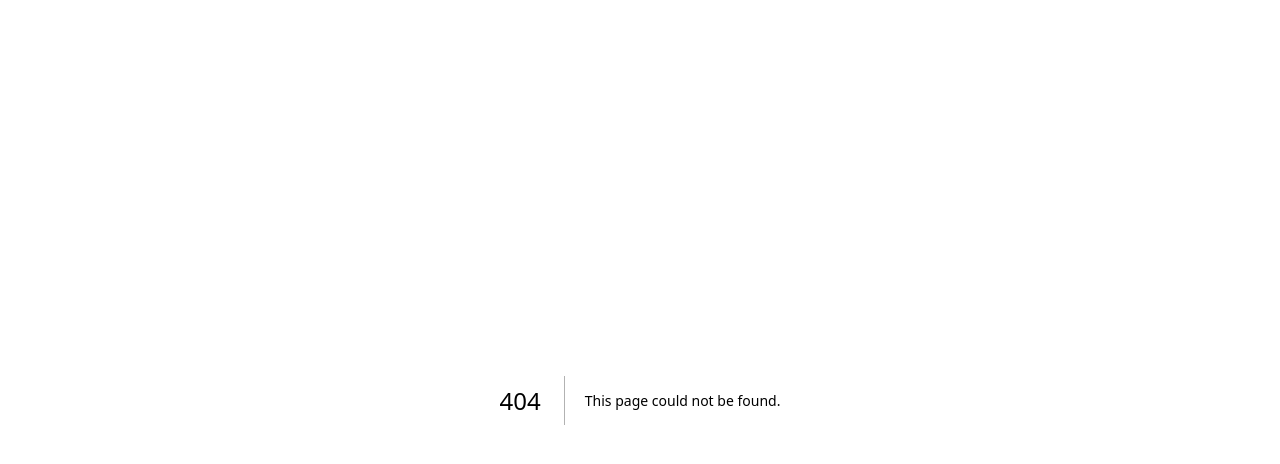
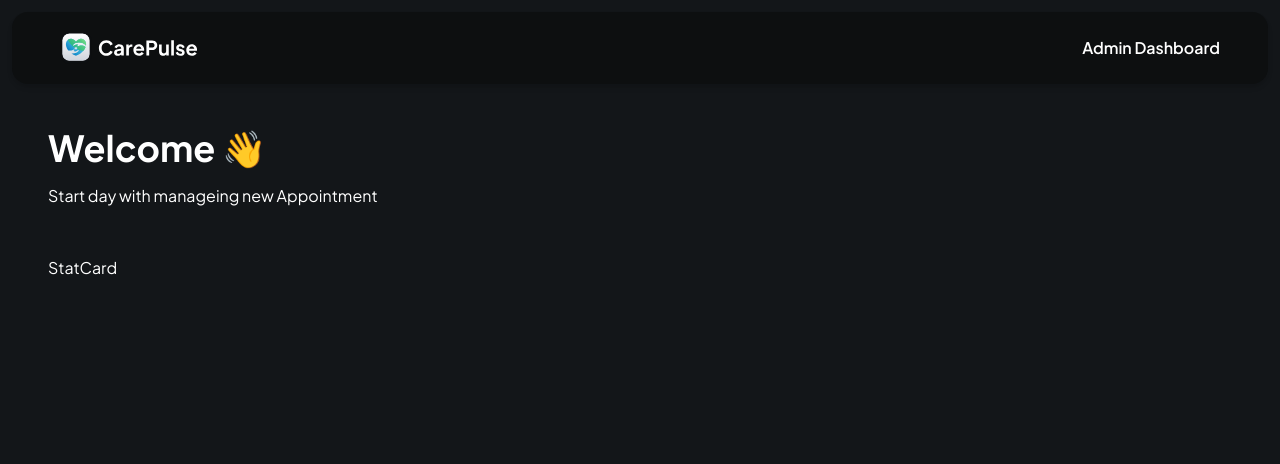
Before and after one commit to MohammedOsamma/healthcare-system-NextJs, a Next.js app: page /admin in a window 1280 px wide. Before the commit this address had no page. Shown: the top 464 px of the page. Built offline with nearby package versions, Linux system fonts and the light colour scheme.

Commit message:
Create Admin Page & Create StateCard Component

```diff
--- /dev/null
+++ b/app/admin/page.tsx
@@ -0,0 +1,36 @@
+import Image from "next/image";
+import Link from "next/link";
+import Logo from "@/public/assets/icons/logo-full.svg";
+import StatCard from "@/components/StatCard";
+
+const Admin = () => {
+  return (
+    <div className="mx-auto flex max-w-7xl flex-col space-y-14">
+      <header className="admin-header">
+        <Link href="" className="cursor-pointer">
+          <Image
+            src={Logo}
+            alt="logo"
+            width={32}
+            height={32}
+            className="h-8 w-fit"
+          />
+        </Link>
+        <p className="text-16-semibold">Admin Dashboard</p>
+      </header>
+      <main className="admin-main">
+        <section className="w-full space-y-4">
+          <h1 className="header">Welcome 👋 </h1>
+          <p className="text-dark-700">
+            Start day with manageing new Appointment
+          </p>
+        </section>
+        <section className="admin-stat">
+          <StatCard />
+        </section>
+      </main>
+    </div>
+  );
+};
+
+export default Admin;
--- /dev/null
+++ b/components/StatCard.tsx
@@ -0,0 +1,7 @@
+import React from "react";
+
+const StatCard = () => {
+  return <div>StatCard</div>;
+};
+
+export default StatCard;
```
